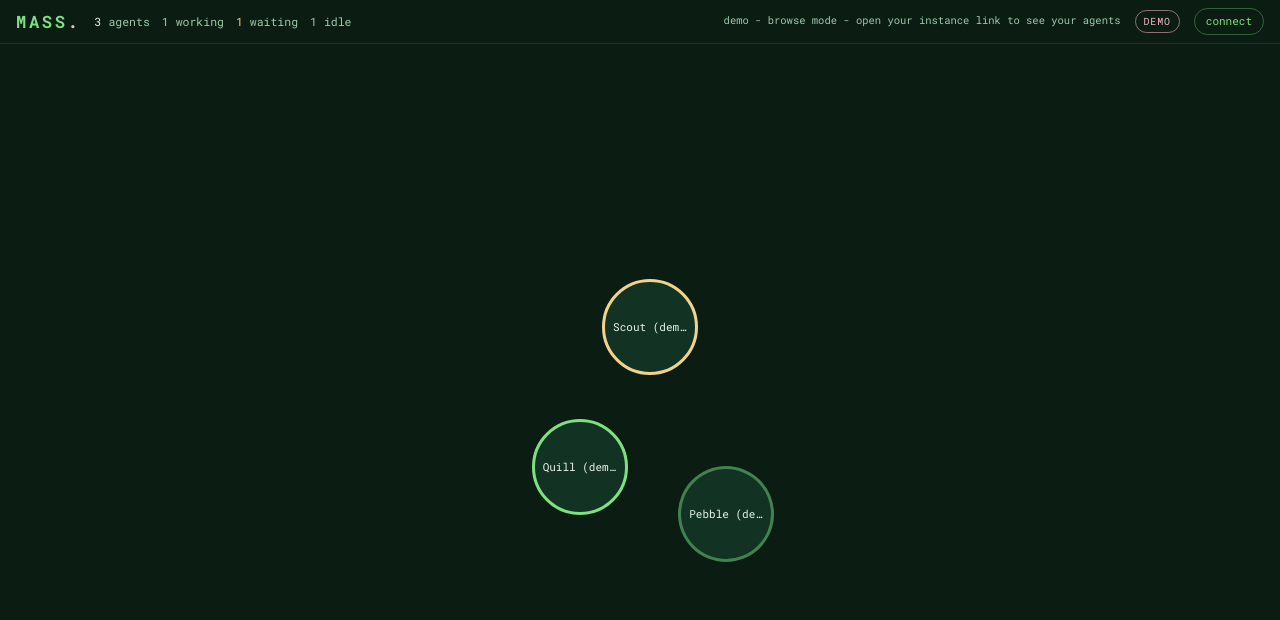
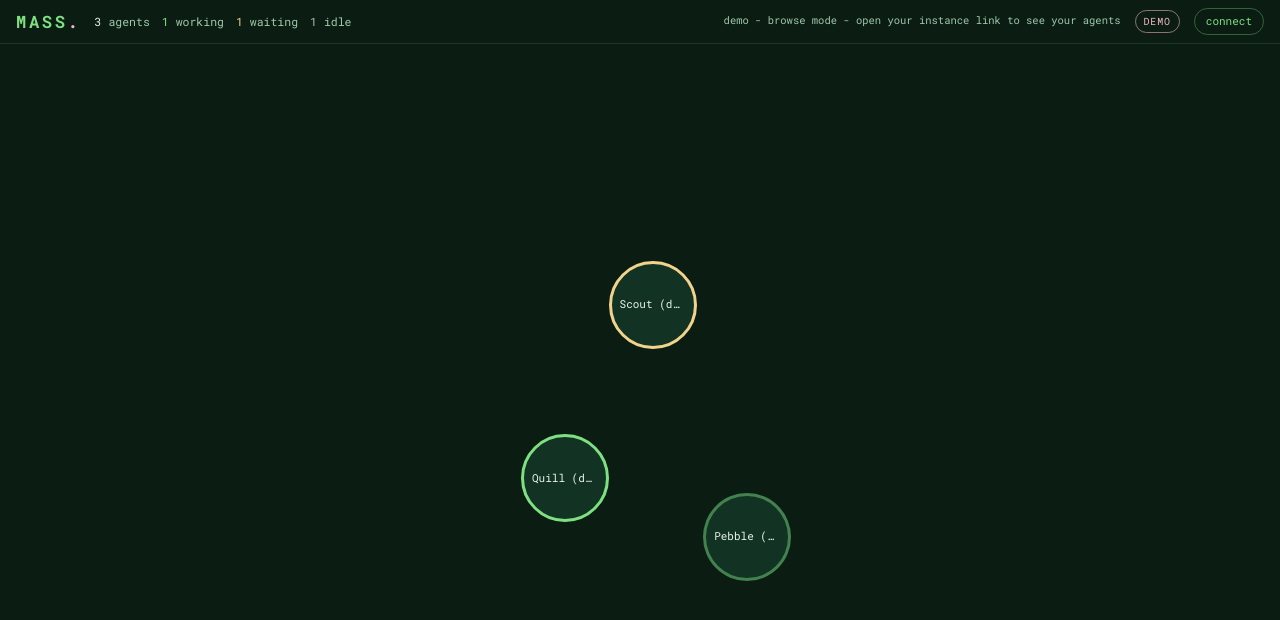
Before and after one commit to torothefrog/mass, a plain HTML site: page index.html in a window 1280 px wide. Drawn offline with Linux system fonts and the light colour scheme.

Commit message:
Hard 88px resting size; field grows and scrolls instead of shrinking

```diff
--- a/index.html
+++ b/index.html
@@ -75,11 +75,17 @@
   }
   #connect-btn:active { background: rgba(126,224,129,0.12); }
 
-  /* spawn cluster fills everything left over */
+  /* spawn cluster fills everything left over; the inner field grows past
+     the viewport (and scrolls) rather than ever shrinking eggs below 88px */
   #spawn {
     flex: 1 1 auto;
     position: relative;
     min-height: 0;
+    overflow: auto;
+  }
+  #field {
+    position: relative;
+    width: 100%; height: 100%;
   }
   /* flat circles: the border carries the status, text stays inside */
   .egg {
@@ -181,7 +187,7 @@
     <button id="connect-btn">connect</button>
   </div>
 
-  <div id="spawn" role="list" aria-label="Agents"></div>
+  <div id="spawn" role="list" aria-label="Agents"><div id="field"></div></div>
   <div id="empty">No agents have reported yet.<br>Tap "connect" to add one.</div>
 
   <div id="backdrop"></div>
@@ -241,6 +247,7 @@
   };
 
   var spawn = document.getElementById('spawn');
+  var fieldEl = document.getElementById('field');
   var countsEl = document.getElementById('counts');
   var modeEl = document.getElementById('mode');
   var checkedEl = document.getElementById('checked');
@@ -299,37 +306,35 @@
     return out;
   }
 
+  // resting size is fixed: 88px, per the design. Eggs never shrink below
+  // it - when the cluster outgrows the screen, the field grows and scrolls.
+  var EGG_SIZE = 88;
+
   function layout(list) {
-    // golden-angle phyllotaxis cluster, centered in the spawn area.
-    // two passes: positions first, then egg size from the tightest packing.
     var W = spawn.clientWidth, H = spawn.clientHeight;
-    var cx = W / 2, cy = H / 2;
-    var n = Math.max(list.length, 1);
-    var spacing = Math.min(132, Math.max(96, (Math.min(W, H) * 1.05) / Math.sqrt(n + 1)));
+    var n = list.length;
+    if (!n) { fieldEl.style.width = '100%'; fieldEl.style.height = '100%'; return []; }
+    // golden-angle phyllotaxis cluster around the center; spacing keeps
+    // 88px circles clear of each other even when dense
+    var spacing = 164;
     var pts = list.map(function (a, i) {
       var idx = i + 1;
       var angle = idx * 2.399963; // golden angle
       var r = n === 1 ? 0 : spacing * Math.sqrt(idx) * 0.62;
-      var rx = Math.min(r, W / 2 - 60);
-      var ry = Math.min(r * 0.82, H / 2 - 56);
-      return {
-        agent: a,
-        x: cx + rx * Math.cos(angle),
-        y: cy + ry * Math.sin(angle)
-      };
+      return { agent: a, dx: r * Math.cos(angle), dy: r * Math.sin(angle) * 0.82 };
     });
-    // nearest-neighbor distance drives the egg size, so dense masses stay readable
-    var dMin = Infinity;
-    for (var i = 0; i < pts.length; i++) {
-      for (var j = i + 1; j < pts.length; j++) {
-        var d = Math.hypot(pts[i].x - pts[j].x, pts[i].y - pts[j].y);
-        if (d < dMin) dMin = d;
-      }
-    }
-    if (!isFinite(dMin)) dMin = 200;
-    // target resting size is ~88-96px; only extreme crowds go smaller
-    var size = Math.max(44, Math.min(96, dMin * 0.9 - 6));
-    pts.forEach(function (p) { p.size = size; });
+    var maxX = 0, maxY = 0;
+    pts.forEach(function (p) {
+      maxX = Math.max(maxX, Math.abs(p.dx));
+      maxY = Math.max(maxY, Math.abs(p.dy));
+    });
+    var margin = EGG_SIZE / 2 + 24;
+    var fieldW = Math.max(W, 2 * (maxX + margin));
+    var fieldH = Math.max(H, 2 * (maxY + margin));
+    fieldEl.style.width = fieldW + 'px';
+    fieldEl.style.height = fieldH + 'px';
+    var cx = fieldW / 2, cy = fieldH / 2;
+    pts.forEach(function (p) { p.x = cx + p.dx; p.y = cy + p.dy; p.size = EGG_SIZE; });
     return pts;
   }
 
@@ -362,7 +367,7 @@
         egg.setAttribute('role', 'listitem');
         egg.addEventListener('click', function () { openDetail(egg._agent); });
         egg.addEventListener('animationend', function () { egg.classList.remove('enter', 'bump'); });
-        spawn.appendChild(egg);
+        fieldEl.appendChild(egg);
         eggEls[a.id] = egg;
       }
       egg._agent = a;
@@ -483,7 +488,7 @@
     modeEl.classList.add('demo');
     current = null;
     eggEls = {};
-    spawn.innerHTML = '';
+    fieldEl.innerHTML = '';
     countsEl.textContent = '';
     emptyEl.innerHTML = esc(why);
     emptyEl.style.display = 'flex';
@@ -528,7 +533,8 @@
     instKeys = null;
     current = null;
     eggEls = {};
-    spawn.innerHTML = '';
+    fieldEl.innerHTML = '';
+    spawn.scrollTop = 0; spawn.scrollLeft = 0;
     countsEl.textContent = '';
     emptyEl.style.display = 'none';
   }
```
